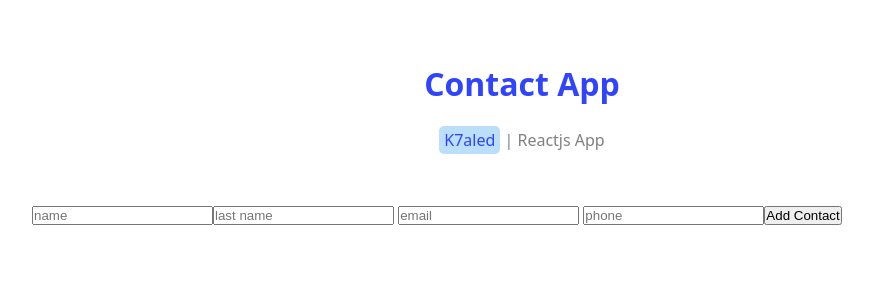
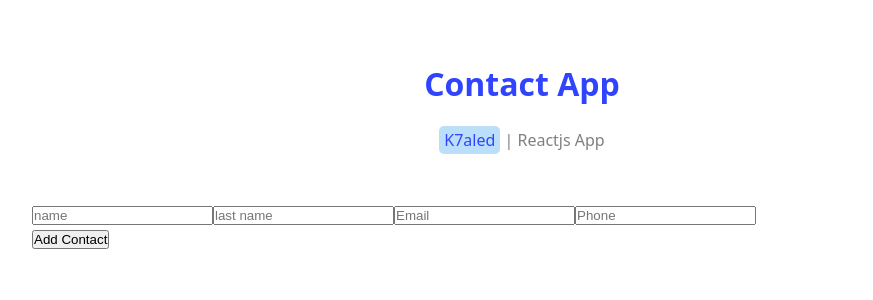
Before and after one commit to rashidikhaled/contact-app, a React (Vite) app: page / in a window 1280 px wide. Shown: the top 300 px of the page, without its empty margins (118-991 px from the left). Built offline with nearby package versions, Linux system fonts and the light colour scheme.

Commit message:
clean-code. map input tag

```diff
--- a/src/components/Contacts.jsx
+++ b/src/components/Contacts.jsx
@@ -2,6 +2,12 @@ import React, { useState } from "react";
 import ContactList from "./ContactList";
 
 const Contacts = () => {
+  const inputs = [
+    { type: "text", name: "name", placeholder: "name" },
+    { type: "text", name: "lastName", placeholder: "last name" },
+    { type: "email", name: "email", placeholder: "Email" },
+    { type: "number", name: "phone", placeholder: "Phone" },
+  ];
   const [contacts, setContacts] = useState([]);
   const [contact, setContact] = useState({
     name: "",
@@ -31,39 +37,26 @@ const Contacts = () => {
     });
     setAlert("");
   };
-  console.log(contacts);
 
   return (
     <div>
-      <input
-        name="name"
-        placeholder="name"
-        type="text"
-        onChange={contactHandler}
-      />
-      <input
-        name="lastName"
-        placeholder="last name"
-        type="text"
-        onChange={contactHandler}
-      />{" "}
-      <input
-        name="email"
-        placeholder="email"
-        type="email"
-        onChange={contactHandler}
-      />{" "}
-      <input
-        name="phone"
-        placeholder="phone"
-        type="number"
-        onChange={contactHandler}
-      />
+      <div>
+        {inputs.map((input, index) => (
+          <input
+            key={index}
+            name={input.name}
+            placeholder={input.placeholder}
+            value={contact[input.name]}
+            onChange={contactHandler}
+          />
+        ))}
+      </div>
       <button onClick={addHandler}>Add Contact</button>
-      <div>{!alert && <p>{alert}</p>}</div>
+      <div>{alert && <p>{alert}</p>}</div>
       <ContactList contacts={contacts} />
     </div>
   );
 };
+0;
 
 export default Contacts;
```
